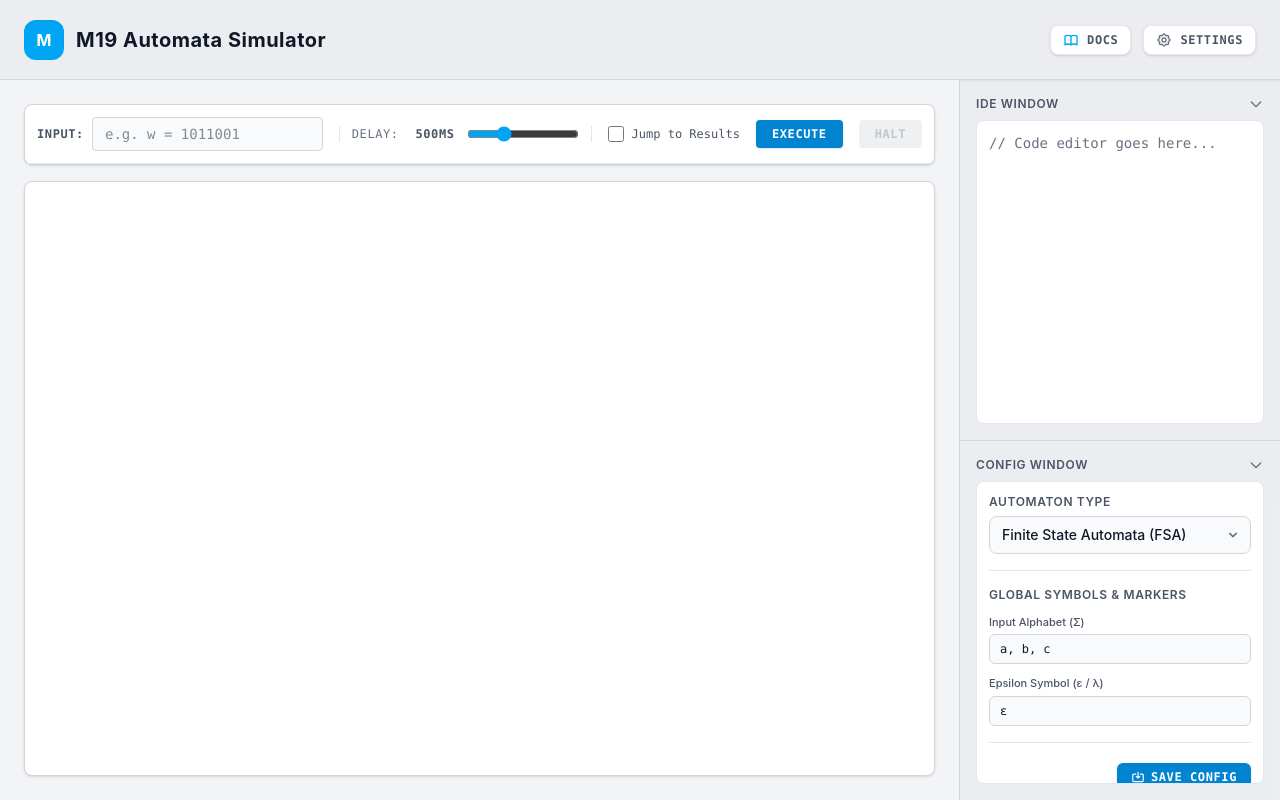
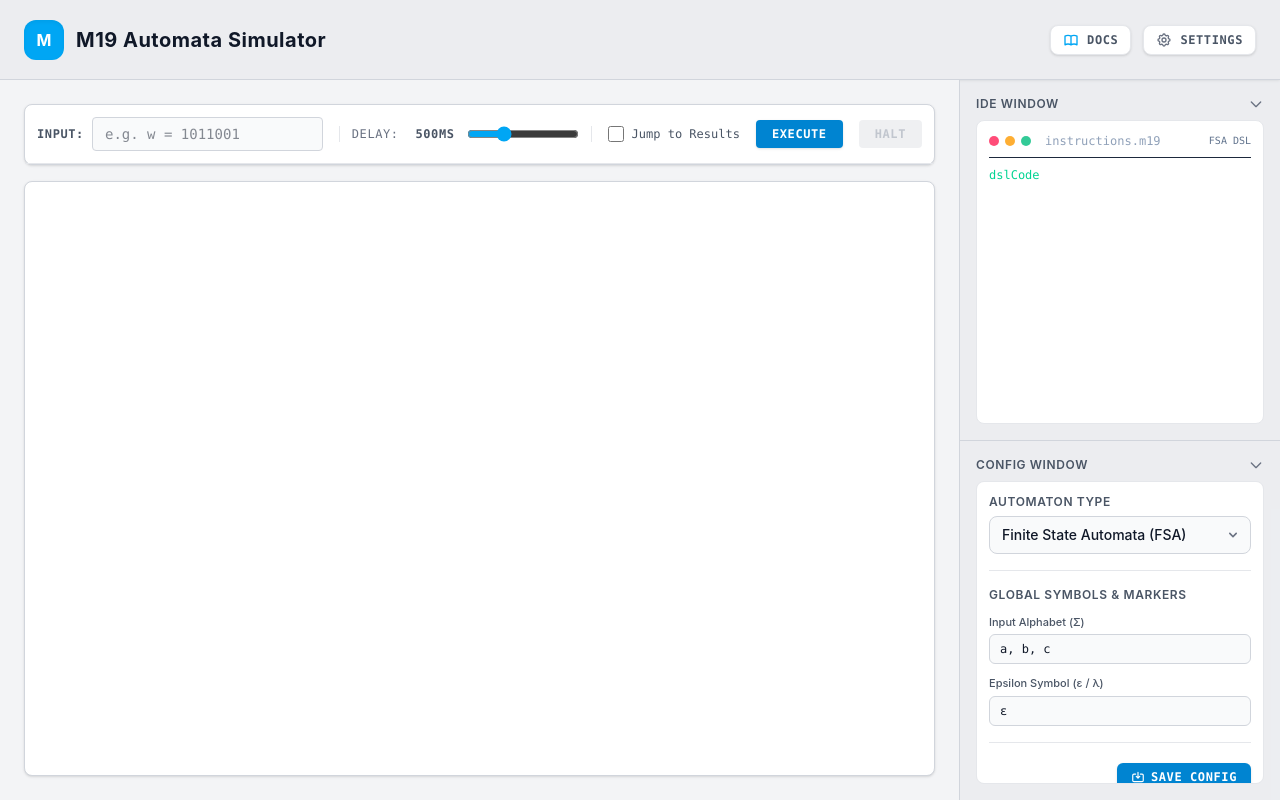
Before and after one commit to Nejmeddine-Mek/M19-Automata-Engine, a React (Vite) app: page / in a window 1280 px wide. Both pictures are taken after a click on the button "IDE WINDOW". Built offline with nearby package versions, Linux system fonts and the light colour scheme.

Commit message:
ide sub window

```diff
--- a/src/App.tsx
+++ b/src/App.tsx
@@ -3,8 +3,7 @@ import Config from "./components/Config";
 import Header from "./components/Header";
 import { ParsingManager } from "./models/managers/ParsingManager";
 import ExecSpace from "./components/ExecSpace";
-import Tape from "./components/Tape";
-
+import IDE from "./components/IDE";
 export const THEME = {
   bgApp: "bg-gray-100",
   bgSidebar: "bg-gray-200/50",
@@ -93,8 +92,12 @@ export default function App() {
 
             {/* Collapsable Content */}
             {showIde && (
-              <div className={`flex-1 ${THEME.bgPanelInner} rounded-lg p-3 text-sm ${THEME.fontMono} ${THEME.textMuted} ${THEME.borderSubtle} border overflow-y-auto`}>
-                // Code editor goes here...
+              <div className={`flex-1 ${THEME.bgPanelInner} rounded-lg p-3 text-sm ${THEME.fontMono} ${THEME.textMuted} ${THEME.borderSubtle} border overflow-hidden flex flex-col h-64`}>
+                <IDE
+                  code={"dslCode"}
+                  onChange={() => console.log("x")}
+                  THEME={THEME}
+                />
               </div>
             )}
           </div>
--- a/src/components/IDE.tsx
+++ b/src/components/IDE.tsx
@@ -0,0 +1,33 @@
+import React from 'react';
+
+interface IDEProps {
+  code: string;
+  onChange: (value: string) => void;
+  THEME?: Record<string, string>;
+}
+
+export default function IDE({ code, onChange, THEME }: IDEProps) {
+  return (
+    <div className="flex flex-col h-full w-full">
+      {/* Editor Header Bar */}
+      <div className="flex items-center justify-between pb-2 mb-2 border-b border-slate-800 text-xs select-none">
+        <div className="flex items-center gap-1.5">
+          <span className="w-2.5 h-2.5 rounded-full bg-rose-500/80"></span>
+          <span className="w-2.5 h-2.5 rounded-full bg-amber-500/80"></span>
+          <span className="w-2.5 h-2.5 rounded-full bg-emerald-500/80"></span>
+          <span className="ml-2 font-mono text-slate-400">instructions.m19</span>
+        </div>
+        <span className="text-[10px] text-slate-500 font-mono uppercase">FSA DSL</span>
+      </div>
+
+      {/* Editor Body */}
+      <textarea
+        value={code}
+        onChange={(e) => onChange(e.target.value)}
+        spellCheck={false}
+        className="w-full flex-1 bg-transparent text-emerald-400 font-mono text-xs leading-relaxed resize-none focus:outline-none"
+        placeholder="initial: q0&#10;final: q1&#10;q0, a, q1"
+      />
+    </div>
+  );
+}
--- a/src/testing/test_engine.ts
+++ b/src/testing/test_engine.ts
@@ -1,4 +1,4 @@
-import { Engine, type EngineState } from "../models/entities/Engine";
+import { Engine} from "../models/entities/Engine";
 import { FSAParser } from "../models/entities/FSAParser";
 import type { FsaDefinition } from "../models/interfaces/FsaDefinition";
 
```
